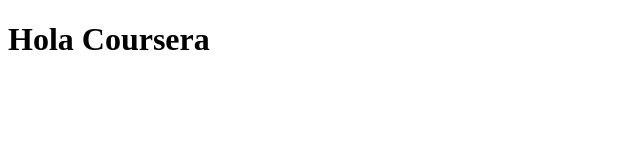
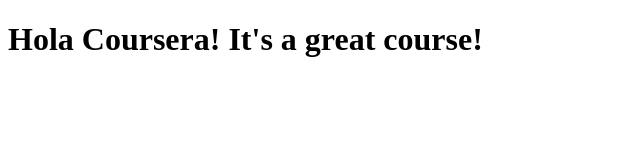
Before and after one commit to julpor1/coursera-test, a plain HTML site: page site/index.html in a window 1280 px wide. Shown: the whole page, without its empty margins (0-640 px from the left). Drawn offline with Linux system fonts and the light colour scheme.

Commit message:
Small addition to our page content

```diff
--- a/site/index.html
+++ b/site/index.html
@@ -7,6 +7,6 @@
     <title>Hola Coursera</title>
 </head>
 <body>
-    <h1>Hola Coursera</h1>
+    <h1>Hola Coursera! It's a great course!</h1>
 </body>
 </html>
```
